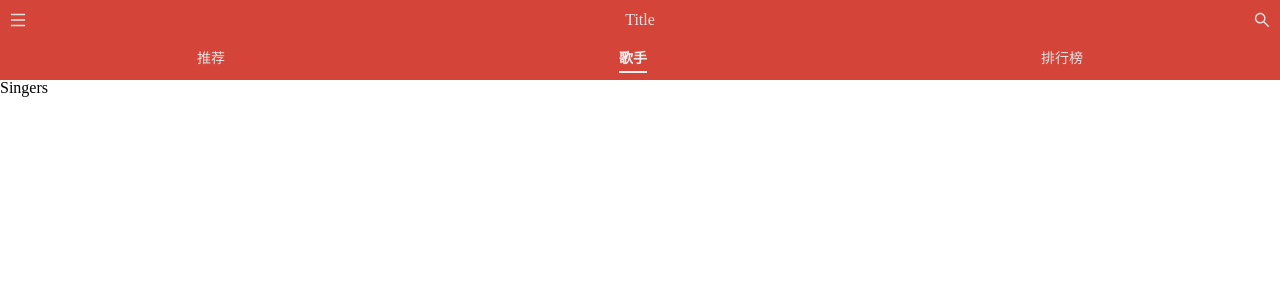
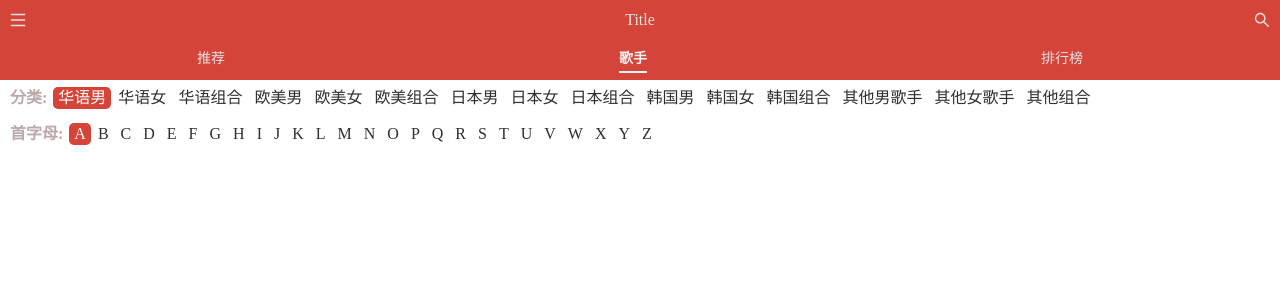
Before and after one commit to shy-robin/react-long-music, a React (Create React App) app: page /singers in a window 1280 px wide. Shown: the top 300 px of the page. Built offline with nearby package versions, Linux system fonts and the light colour scheme.

Commit message:
feat: 封装横向滚动组件

```diff
--- /dev/null
+++ b/src/components/horizontal-bar/index.tsx
@@ -0,0 +1,73 @@
+import React from 'react'
+import Scroll from '@/components/scroll'
+import { BarItem } from '@/utils/constant'
+import styled from 'styled-components'
+import commonStyle from '@/assets/css/commonStyle'
+
+interface HorizontalBarProps {
+  label: string
+  list: BarItem[]
+  currentKey: string
+  handleClick?: (key: string) => void
+}
+
+const defaultProps = {
+  handleClick: () => {},
+}
+
+const ScrollContainer = styled.div`
+  overflow: hidden;
+  padding: 2px 5px;
+`
+
+const List = styled.div`
+  display: inline-block;
+  white-space: nowrap;
+`
+
+const Label = styled.span`
+  display: inline-block;
+  padding: 2px 5px;
+  color: ${commonStyle['font-color-desc-v2']};
+  font-weight: bold;
+`
+
+const ListItem = styled.span`
+  display: inline-block;
+  margin: 0 1px;
+  padding: 3px 5px;
+  color: ${commonStyle['font-color-desc']};
+  &.active {
+    border-radius: 5px;
+    background-color: ${commonStyle['theme-color']};
+    color: #fff;
+  }
+`
+
+const HorizontalBar = (props: HorizontalBarProps) => {
+  const { label, list, currentKey, handleClick } = {
+    ...defaultProps,
+    ...props,
+  }
+
+  return (
+    <ScrollContainer>
+      <Scroll direction="horizontal">
+        <List>
+          <Label>{label}</Label>
+          {list.map((item) => (
+            <ListItem
+              key={item.key}
+              className={`item ${item.key === currentKey ? 'active' : ''}`}
+              onClick={() => handleClick(item.key)}
+            >
+              {item.name}
+            </ListItem>
+          ))}
+        </List>
+      </Scroll>
+    </ScrollContainer>
+  )
+}
+
+export default React.memo(HorizontalBar)
--- a/src/components/scroll/index.tsx
+++ b/src/components/scroll/index.tsx
@@ -61,7 +61,10 @@ const ScrollContainer = styled.div`
     </Parent>
   其中，name、age 传入到 Scroll 中的 props 里，而 ref 传入到 ref 里。
 */
-const Scroll = React.forwardRef<ScrollHandle, React.PropsWithChildren<ScrollProps>>((props, ref) => {
+const Scroll = React.forwardRef<
+  ScrollHandle,
+  React.PropsWithChildren<ScrollProps>
+>((props, ref) => {
   const {
     direction,
     click,
@@ -154,13 +157,13 @@ const Scroll = React.forwardRef<ScrollHandle, React.PropsWithChildren<ScrollProp
     },
     getScroll() {
       return bScroll
-    }
+    },
   }))
 
   return (
     <ScrollContainer ref={scrollContainerRef}>
       {/* 注意，滚动容器内只能有一个子元素，否则会无法滚动，因此要用 div 包裹需要滚动的内容 */}
-      <div>{props.children}</div>
+      {props.children}
     </ScrollContainer>
   )
 })
--- a/src/pages/singers/index.tsx
+++ b/src/pages/singers/index.tsx
@@ -1,8 +1,51 @@
-import React from 'react'
+import React, { useState } from 'react'
+import HorizontalBar from '@/components/horizontal-bar'
+import { SINGER_CATEGORY, INITIALS } from '@/utils/constant'
+import styled from 'styled-components'
+
+const SingersContainer = styled.div``
+
+const CategoryWrap = styled.div`
+  padding: 5px 0;
+  width: 100%;
+`
+
+const InitialWrap = styled.div`
+  padding: 5px 0;
+  width: 100%;
+`
 
 const Singers = () => {
+  const [categoryKey, setCategoryKey] = useState(SINGER_CATEGORY[0].key)
+  const [initialKey, setInitialKey] = useState(INITIALS[0].key)
+
+  const handleCategoryItemClick = (key: string) => {
+    setCategoryKey(key)
+  }
+
+  const handleInitialItemClick = (key: string) => {
+    setInitialKey(key)
+  }
+
   return (
-    <div>Singers</div>
+    <SingersContainer>
+      <CategoryWrap>
+        <HorizontalBar
+          label="分类: "
+          currentKey={categoryKey}
+          list={SINGER_CATEGORY}
+          handleClick={handleCategoryItemClick}
+        />
+      </CategoryWrap>
+      <InitialWrap>
+        <HorizontalBar
+          label="首字母: "
+          currentKey={initialKey}
+          list={INITIALS}
+          handleClick={handleInitialItemClick}
+        />
+      </InitialWrap>
+    </SingersContainer>
   )
 }
 
--- /dev/null
+++ b/src/utils/constant.ts
@@ -0,0 +1,176 @@
+export interface BarItem {
+  key: string
+  name: string
+}
+
+// 歌手种类
+export const SINGER_CATEGORY: BarItem[] = [
+  {
+    name: '华语男',
+    key: '1001',
+  },
+  {
+    name: '华语女',
+    key: '1002',
+  },
+  {
+    name: '华语组合',
+    key: '1003',
+  },
+  {
+    name: '欧美男',
+    key: '2001',
+  },
+  {
+    name: '欧美女',
+    key: '2002',
+  },
+  {
+    name: '欧美组合',
+    key: '2003',
+  },
+  {
+    name: '日本男',
+    key: '6001',
+  },
+  {
+    name: '日本女',
+    key: '6002',
+  },
+  {
+    name: '日本组合',
+    key: '6003',
+  },
+  {
+    name: '韩国男',
+    key: '7001',
+  },
+  {
+    name: '韩国女',
+    key: '7002',
+  },
+  {
+    name: '韩国组合',
+    key: '7003',
+  },
+  {
+    name: '其他男歌手',
+    key: '4001',
+  },
+  {
+    name: '其他女歌手',
+    key: '4002',
+  },
+  {
+    name: '其他组合',
+    key: '4003',
+  },
+]
+
+// 歌手首字母
+export const INITIALS: BarItem[] = [
+  {
+    key: 'A',
+    name: 'A',
+  },
+  {
+    key: 'B',
+    name: 'B',
+  },
+  {
+    key: 'C',
+    name: 'C',
+  },
+  {
+    key: 'D',
+    name: 'D',
+  },
+  {
+    key: 'E',
+    name: 'E',
+  },
+  {
+    key: 'F',
+    name: 'F',
+  },
+  {
+    key: 'G',
+    name: 'G',
+  },
+  {
+    key: 'H',
+    name: 'H',
+  },
+  {
+    key: 'I',
+    name: 'I',
+  },
+  {
+    key: 'J',
+    name: 'J',
+  },
+  {
+    key: 'K',
+    name: 'K',
+  },
+  {
+    key: 'L',
+    name: 'L',
+  },
+  {
+    key: 'M',
+    name: 'M',
+  },
+  {
+    key: 'N',
+    name: 'N',
+  },
+  {
+    key: 'O',
+    name: 'O',
+  },
+  {
+    key: 'P',
+    name: 'P',
+  },
+  {
+    key: 'Q',
+    name: 'Q',
+  },
+  {
+    key: 'R',
+    name: 'R',
+  },
+  {
+    key: 'S',
+    name: 'S',
+  },
+  {
+    key: 'T',
+    name: 'T',
+  },
+  {
+    key: 'U',
+    name: 'U',
+  },
+  {
+    key: 'V',
+    name: 'V',
+  },
+  {
+    key: 'W',
+    name: 'W',
+  },
+  {
+    key: 'X',
+    name: 'X',
+  },
+  {
+    key: 'Y',
+    name: 'Y',
+  },
+  {
+    key: 'Z',
+    name: 'Z',
+  },
+]
```
